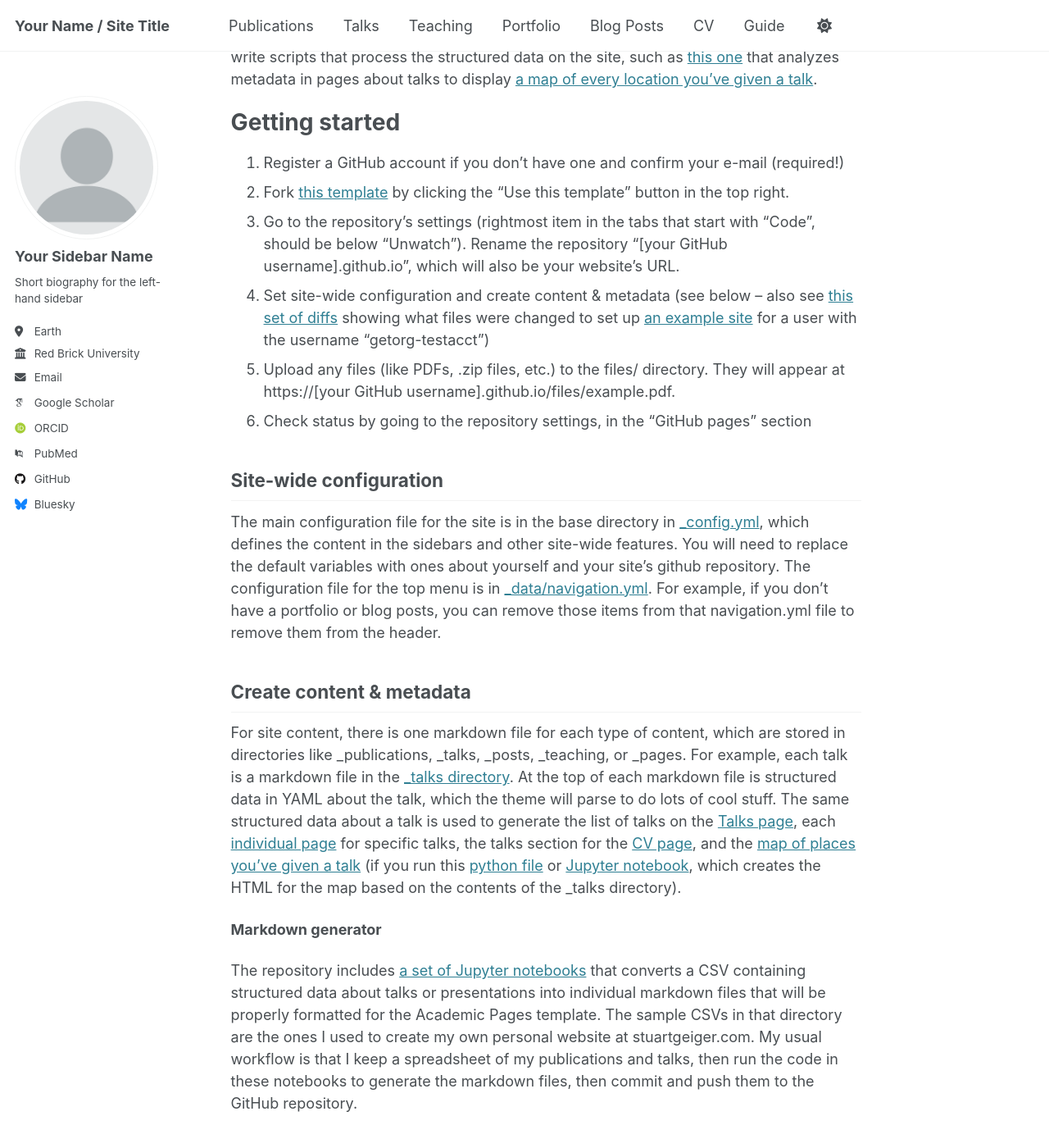
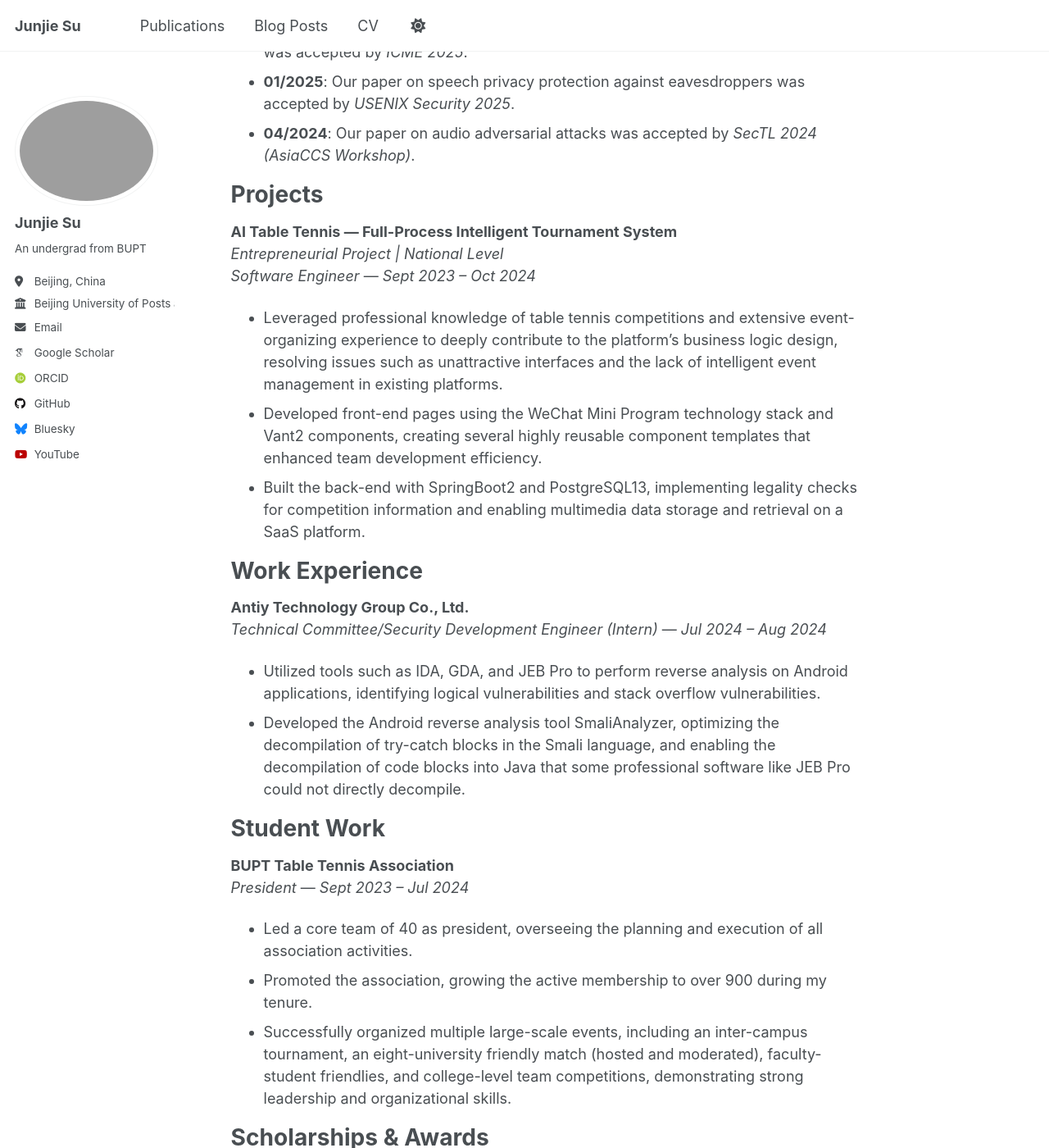
Before and after one commit to Junjie-Su/junjie-su.github.io, a Jekyll site: the page built from _pages/about.md, in a window 1280 px wide and 1400 px high, scrolled down 856 px. Shown: the whole window at 82% size. Built offline with Jekyll 4.4.1, drawn with Linux system fonts in a browser that asks for light colours; some web fonts are replaced; some of the changed text lies outside the part shown.

Commit message:
add pubs

```diff
--- a/_config.yml
+++ b/_config.yml
@@ -9,35 +9,35 @@
 # Basic Site Settings
 locale                   : "en-US"
 site_theme               : "default"
-title                    : "Your Name / Site Title"
+title                    : "Junjie Su"
 title_separator          : "-"
-name                     : &name "Your Name"
+name                     : &name "Junjie Su"
 description              : &description "personal description"
-url                      : https://academicpages.github.io # the base hostname & protocol for your site e.g. "https://[your GitHub username].github.io"
+url                      : https://junjie-su.github.io # the base hostname & protocol for your site e.g. "https://[your GitHub username].github.io"
 baseurl                  : "" # the subpath of your site, e.g. "/blog"
-repository               : "academicpages/academicpages.github.io"
+repository               : "Junjie-Su/junjie-su.github.io"
 
 # Site Author - The following control what appear as part of the author content on the side bar.
 #               If a field is blank the icon and link will not appear, otherwise it will be shown.
 #               Additional customization can be done by editing /_includes/author-profile.html
 author:
   # Biographic information
-  avatar           : "profile.png"
-  name             : "Your Sidebar Name"
+  avatar           : "images/JunjieSu.jpg"
+  name             : "Junjie Su"
   pronouns         : # example: "she/her"
-  bio              : "Short biography for the left-hand sidebar"
-  location         : "Earth"
-  employer         : "Red Brick University"
+  bio              : "An undergrad from BUPT"
+  location         : "Beijing, China"
+  employer         : "Beijing University of Posts and Telecommunications"
   uri              : # URL
-  email            : "none@example.org"
+  email            : "sujunjie@bupt.edu.cn"
 
   # Academic websites
   arxiv            : # URL - Update with the correct link to your profile
-  googlescholar    : "https://scholar.google.com/citations?user=PS_CX0AAAAAJ"
+  googlescholar    : "https://scholar.google.com/citations?user=0c27Ns4AAAAJ&hl"
   impactstory      : # URL
-  orcid            : "http://orcid.org/yourorcidurl"
+  orcid            : "http://orcid.org/0009-0007-4262-6131"
   semantic         : # URL
-  pubmed           : "https://www.ncbi.nlm.nih.gov/pubmed/?term=john+snow"
+  pubmed           : # "https://www.ncbi.nlm.nih.gov/pubmed/?term=john+snow"
   researchgate     : # URL
   scopus           : # URL
 
@@ -45,7 +45,7 @@ author:
   bitbucket        : # Username - Update with your username on the site
   codepen          : # Username
   dribbble         : # Username
-  github           : "academicpages"
+  github           : "Junjie-Su"
   kaggle           : # Username
   stackoverflow    : # User number or user number and name (i.e., use "1" or "1/jeff-atwood")
 
@@ -72,17 +72,17 @@ author:
   weibo            : # Username
   wikipedia        : # Username
   xing             : # Username
-  youtube          : # Username
+  youtube          : "Momoyeyu"
   zhihu            : # Username
 
 # Publication Category - The following the list of publication categories and their headings
 publication_category:
-  books:
-    title: 'Books'
-  manuscripts:
-    title: 'Journal Articles'
+#  books:
+#    title: 'Books'
+#  manuscripts:
+#    title: 'Journal Articles'
   conferences:
-    title: 'Conference Papers'
+    title: 'Selected Papers'
 
 # Site Settings
 teaser                   :  # filename of teaser fallback teaser image placed in /images/, .e.g. "500x300.png"
--- a/_pages/about.md
+++ b/_pages/about.md
@@ -7,43 +7,66 @@ redirect_from:
   - /about.html
 ---
 
-This is the front page of a website that is powered by the [Academic Pages template](https://github.com/academicpages/academicpages.github.io) and hosted on GitHub pages. [GitHub pages](https://pages.github.com) is a free service in which websites are built and hosted from code and data stored in a GitHub repository, automatically updating when a new commit is made to the repository. This template was forked from the [Minimal Mistakes Jekyll Theme](https://mmistakes.github.io/minimal-mistakes/) created by Michael Rose, and then extended to support the kinds of content that academics have: publications, talks, teaching, a portfolio, blog posts, and a dynamically-generated CV. You can fork [this template](https://github.com/academicpages/academicpages.github.io) right now, modify the configuration and markdown files, add your own PDFs and other content, and have your own site for free, with no ads!
+I'm an undergraduate student majoring in Cyberspace Security (Experimental Class) at
+[Beijing University of Posts and Telecommunications (BUPT)](https://www.bupt.edu.cn/).
+My research interests lie in **AI Agent**, **Trustworthy AI**, and **Adversarial Machine Learning**.
+I have been working under the supervision of [Prof. Jie Hao](https://scss.bupt.edu.cn/info/1063/3808.htm) in the [National Engineering Research Center of Disaster Backup and Recovery](http://www.zaibei.org.cn/).
 
-A data-driven personal website
+Publications
 ======
-Like many other Jekyll-based GitHub Pages templates, Academic Pages makes you separate the website's content from its form. The content & metadata of your website are in structured markdown files, while various other files constitute the theme, specifying how to transform that content & metadata into HTML pages. You keep these various markdown (.md), YAML (.yml), HTML, and CSS files in a public GitHub repository. Each time you commit and push an update to the repository, the [GitHub pages](https://pages.github.com/) service creates static HTML pages based on these files, which are hosted on GitHub's servers free of charge.
 
-Many of the features of dynamic content management systems (like Wordpress) can be achieved in this fashion, using a fraction of the computational resources and with far less vulnerability to hacking and DDoSing. You can also modify the theme to your heart's content without touching the content of your site. If you get to a point where you've broken something in Jekyll/HTML/CSS beyond repair, your markdown files describing your talks, publications, etc. are safe. You can rollback the changes or even delete the repository and start over - just be sure to save the markdown files! Finally, you can also write scripts that process the structured data on the site, such as [this one](https://github.com/academicpages/academicpages.github.io/blob/master/talkmap.ipynb) that analyzes metadata in pages about talks to display [a map of every location you've given a talk](https://academicpages.github.io/talkmap.html).
+- <a href="#" target="_blank">
+  Boosting the Transferability of Audio Adversarial Examples with Acoustic Representation Optimization
+  </a>
+  *Weifei Jin, <b>Junjie Su</b>, Hejia Wang, Yulin Ye, Jie Hao.*
+  To appear in IEEE International Conference on Multimedia & Expo (ICME), 2025.
 
-Getting started
+- <a href="#" target="_blank">
+  Whispering Under the Eaves: Protecting User Privacy Against Commercial and LLM-powered Automatic Speech Recognition Systems
+  </a>
+  *Weifei Jin, Yuxin Cao, <b>Junjie Su</b>, Derui Wang, Yedi Zhang, Minhui Xue, Jie Hao, Jin Song Dong, Yixian Yang.*
+  To appear in the 34th USENIX Security Symposium (USENIX Security), 2025.
+
+- <a href="https://arxiv.org/abs/2405.09470" target="_blank">
+  Towards Evaluating the Robustness of Automatic Speech Recognition Systems via Audio Style Transfer
+  </a>
+  *Weifei Jin, Yuxin Cao, <b>Junjie Su</b>, Qi Shen, Kai Ye, Derui Wang, Jie Hao, Ziyao Liu.*
+  In the 2nd ACM Workshop on Secure and Trustworthy Deep Learning Systems (SecTL, AsiaCCS Workshop), 2024, pp. 47–55.
+
+News
 ======
-1. Register a GitHub account if you don't have one and confirm your e-mail (required!)
-1. Fork [this template](https://github.com/academicpages/academicpages.github.io) by clicking the "Use this template" button in the top right.
-1. Go to the repository's settings (rightmost item in the tabs that start with "Code", should be below "Unwatch"). Rename the repository "[your GitHub username].github.io", which will also be your website's URL.
-1. Set site-wide configuration and create content & metadata (see below -- also see [this set of diffs](http://archive.is/3TPas) showing what files were changed to set up [an example site](https://getorg-testacct.github.io) for a user with the username "getorg-testacct")
-1. Upload any files (like PDFs, .zip files, etc.) to the files/ directory. They will appear at https://[your GitHub username].github.io/files/example.pdf.
-1. Check status by going to the repository settings, in the "GitHub pages" section
+- **03/2025**: Our paper on boosting the transferability of audio adversarial examples was accepted by *ICME 2025*.
+- **01/2025**: Our paper on speech privacy protection against eavesdroppers was accepted by *USENIX Security 2025*.
+- **04/2024**: Our paper on audio adversarial attacks was accepted by *SecTL 2024 (AsiaCCS Workshop)*.
 
-Site-wide configuration
-------
-The main configuration file for the site is in the base directory in [_config.yml](https://github.com/academicpages/academicpages.github.io/blob/master/_config.yml), which defines the content in the sidebars and other site-wide features. You will need to replace the default variables with ones about yourself and your site's github repository. The configuration file for the top menu is in [_data/navigation.yml](https://github.com/academicpages/academicpages.github.io/blob/master/_data/navigation.yml). For example, if you don't have a portfolio or blog posts, you can remove those items from that navigation.yml file to remove them from the header.
+Projects
+======
+**AI Table Tennis — Full-Process Intelligent Tournament System**
+*Entrepreneurial Project | National Level*
+*Software Engineer* — *Sept 2023 – Oct 2024*
+- Leveraged professional knowledge of table tennis competitions and extensive event-organizing experience to deeply contribute to the platform’s business logic design, resolving issues such as unattractive interfaces and the lack of intelligent event management in existing platforms.
+- Developed front-end pages using the WeChat Mini Program technology stack and Vant2 components, creating several highly reusable component templates that enhanced team development efficiency.
+- Built the back-end with SpringBoot2 and PostgreSQL13, implementing legality checks for competition information and enabling multimedia data storage and retrieval on a SaaS platform.
 
-Create content & metadata
-------
-For site content, there is one markdown file for each type of content, which are stored in directories like _publications, _talks, _posts, _teaching, or _pages. For example, each talk is a markdown file in the [_talks directory](https://github.com/academicpages/academicpages.github.io/tree/master/_talks). At the top of each markdown file is structured data in YAML about the talk, which the theme will parse to do lots of cool stuff. The same structured data about a talk is used to generate the list of talks on the [Talks page](https://academicpages.github.io/talks), each [individual page](https://academicpages.github.io/talks/2012-03-01-talk-1) for specific talks, the talks section for the [CV page](https://academicpages.github.io/cv), and the [map of places you've given a talk](https://academicpages.github.io/talkmap.html) (if you run this [python file](https://github.com/academicpages/academicpages.github.io/blob/master/talkmap.py) or [Jupyter notebook](https://github.com/academicpages/academicpages.github.io/blob/master/talkmap.ipynb), which creates the HTML for the map based on the contents of the _talks directory).
+Work Experience
+=======
+**Antiy Technology Group Co., Ltd.**
+*Technical Committee/Security Development Engineer (Intern)* — *Jul 2024 – Aug 2024*
+- Utilized tools such as IDA, GDA, and JEB Pro to perform reverse analysis on Android applications, identifying logical vulnerabilities and stack overflow vulnerabilities.
+- Developed the Android reverse analysis tool SmaliAnalyzer, optimizing the decompilation of try-catch blocks in the Smali language, and enabling the decompilation of code blocks into Java that some professional software like JEB Pro could not directly decompile.
 
-**Markdown generator**
+Student Work
+=======
+**BUPT Table Tennis Association**
+*President* — *Sept 2023 – Jul 2024*
+- Led a core team of 40 as president, overseeing the planning and execution of all association activities.
+- Promoted the association, growing the active membership to over 900 during my tenure.
+- Successfully organized multiple large-scale events, including an inter-campus tournament, an eight-university friendly match (hosted and moderated), faculty-student friendlies, and college-level team competitions, demonstrating strong leadership and organizational skills.
 
-The repository includes [a set of Jupyter notebooks](https://github.com/academicpages/academicpages.github.io/tree/master/markdown_generator
-) that converts a CSV containing structured data about talks or presentations into individual markdown files that will be properly formatted for the Academic Pages template. The sample CSVs in that directory are the ones I used to create my own personal website at stuartgeiger.com. My usual workflow is that I keep a spreadsheet of my publications and talks, then run the code in these notebooks to generate the markdown files, then commit and push them to the GitHub repository.
-
-How to edit your site's GitHub repository
-------
-Many people use a git client to create files on their local computer and then push them to GitHub's servers. If you are not familiar with git, you can directly edit these configuration and markdown files directly in the github.com interface. Navigate to a file (like [this one](https://github.com/academicpages/academicpages.github.io/blob/master/_talks/2012-03-01-talk-1.md) and click the pencil icon in the top right of the content preview (to the right of the "Raw | Blame | History" buttons). You can delete a file by clicking the trashcan icon to the right of the pencil icon. You can also create new files or upload files by navigating to a directory and clicking the "Create new file" or "Upload files" buttons.
-
-Example: editing a markdown file for a talk
-![Editing a markdown file for a talk](/images/editing-talk.png)
-
-For more info
-------
-More info about configuring Academic Pages can be found in [the guide](https://academicpages.github.io/markdown/), the [growing wiki](https://github.com/academicpages/academicpages.github.io/wiki), and you can always [ask a question on GitHub](https://github.com/academicpages/academicpages.github.io/discussions). The [guides for the Minimal Mistakes theme](https://mmistakes.github.io/minimal-mistakes/docs/configuration/) (which this theme was forked from) might also be helpful.
+Scholarships & Awards
+=======
+- **2024** Won **National Bronze Award** *in the China International College Students’ Innovation and Entrepreneurship Competition (2024)*
+- **2024** Won **Second Prize** *in the 9th National Cryptography Technology Competition*
+- **2024** Awarded **Second-Class Scholarship** *at BUPT*
+- **2024** Recognized as **Active Contributor to Arts and Sports** *at BUPT*
+- **2023** Awarded **Third-Class Scholarship** *at BUPT*
```
Also changed, not shown: _data/navigation.yml (+12 -12 lines), _pages/publications.html (+19 -3 lines), _publications/2009-10-01-paper-title-number-1.md (deleted, +0 -14 lines), _publications/2010-10-01-paper-title-number-2.md (deleted, +0 -14 lines), _publications/2015-10-01-paper-title-number-3.md (deleted, +0 -14 lines), _publications/2024-02-17-paper-title-number-4.md (deleted, +0 -13 lines), _publications/2024-04-styletransfer.md (added, +19 -0 lines), _publications/2025-01-whispering.md (added, +19 -0 lines), _publications/2025-03-boosting.md (added, +18 -0 lines), 3 other files.
